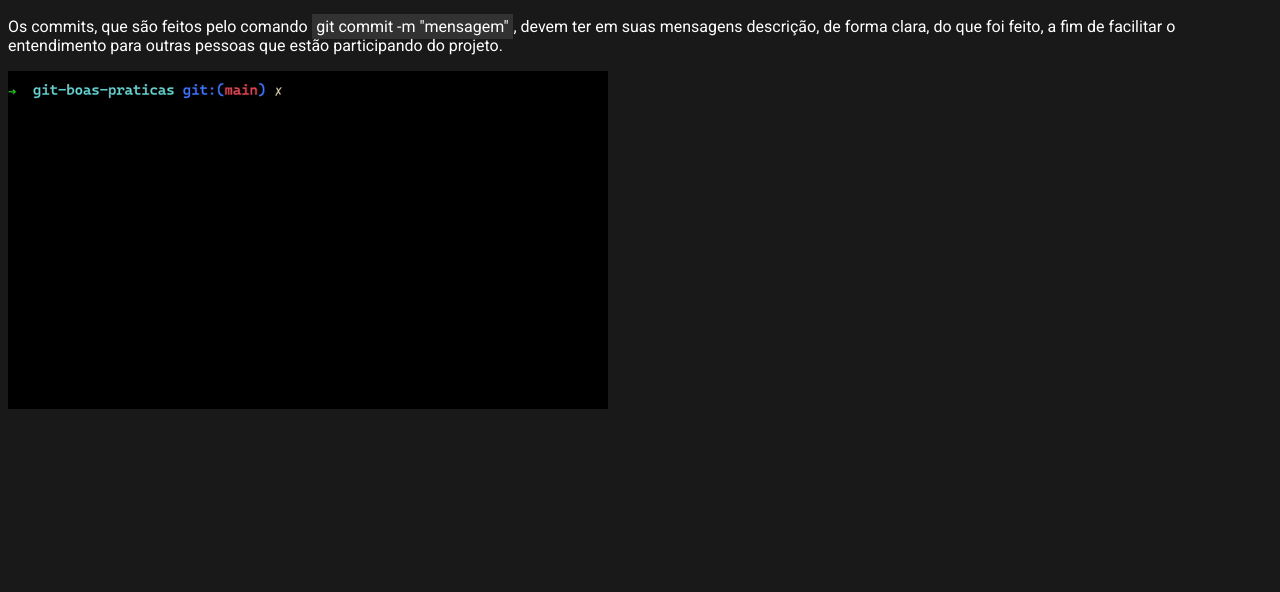
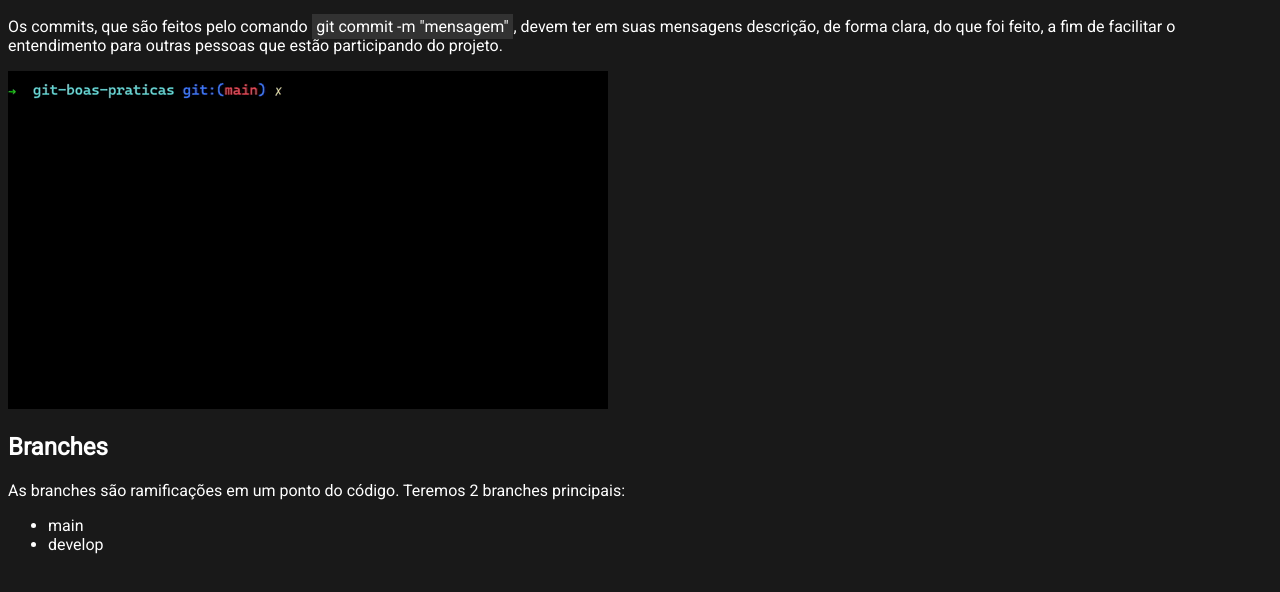
Before and after one commit to phgrund/git-boas-praticas, a website built with Vite: page index.html in a window 1280 px wide. Shown: the part 112-704 px from the top of the page. Built offline with nearby package versions, Linux system fonts and the light colour scheme.

Commit message:
teste develop

```diff
--- a/index.html
+++ b/index.html
@@ -22,6 +22,17 @@
       </p>
       <img src="images/commit.gif" alt="Commit" />
     </section>
+    <section>
+      <h2>Branches</h2>
+      <p>
+        As branches são ramificações em um ponto do código.
+        Teremos 2 branches principais:
+        <ul>
+          <li>main</li>
+          <li>develop</li>
+        </ul>
+      </p>
+    </section>
     <script type="module" src="/main.js"></script>
   </body>
 </html>
--- /dev/null
+++ b/teste.txt
@@ -0,0 +1 @@
+arquivo existente apenas na develop
```
